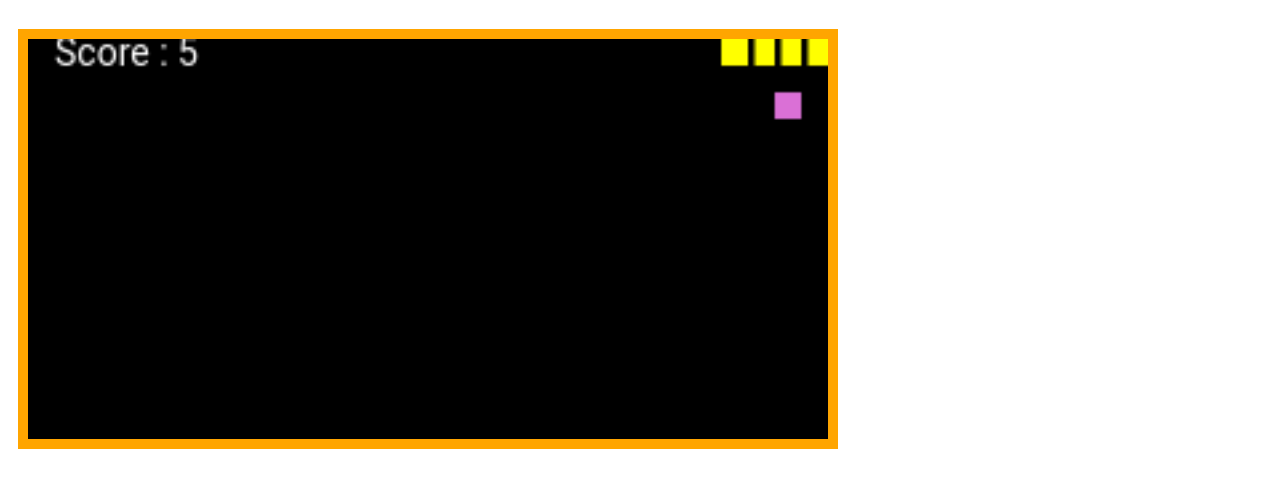
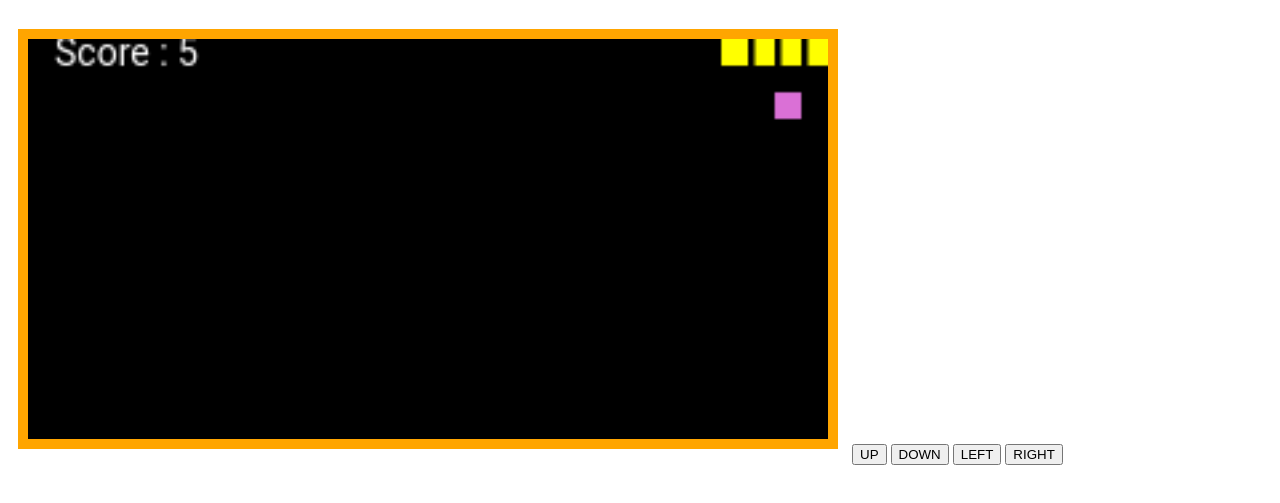
Before and after one commit to SushilMeena/js_based_webGame, a plain HTML site: page index.html in a window 1280 px wide. Shown: the part 61-564 px from the top of the page. Drawn offline with Linux system fonts and the light colour scheme.

Commit message:
Update index.html

```diff
--- a/index.html
+++ b/index.html
@@ -10,6 +10,10 @@
 <canvas id="mycanvas">
 
 </canvas>
+<button onclick="moveup()">UP</button>
+<button onclick="movedown()">DOWN</button>
+<button onclick="moveleft()">LEFT</button>
+<button onclick="moveright()">RIGHT</button>
 <script src="js/snake.js"></script>
 </body>
 </html>
```
